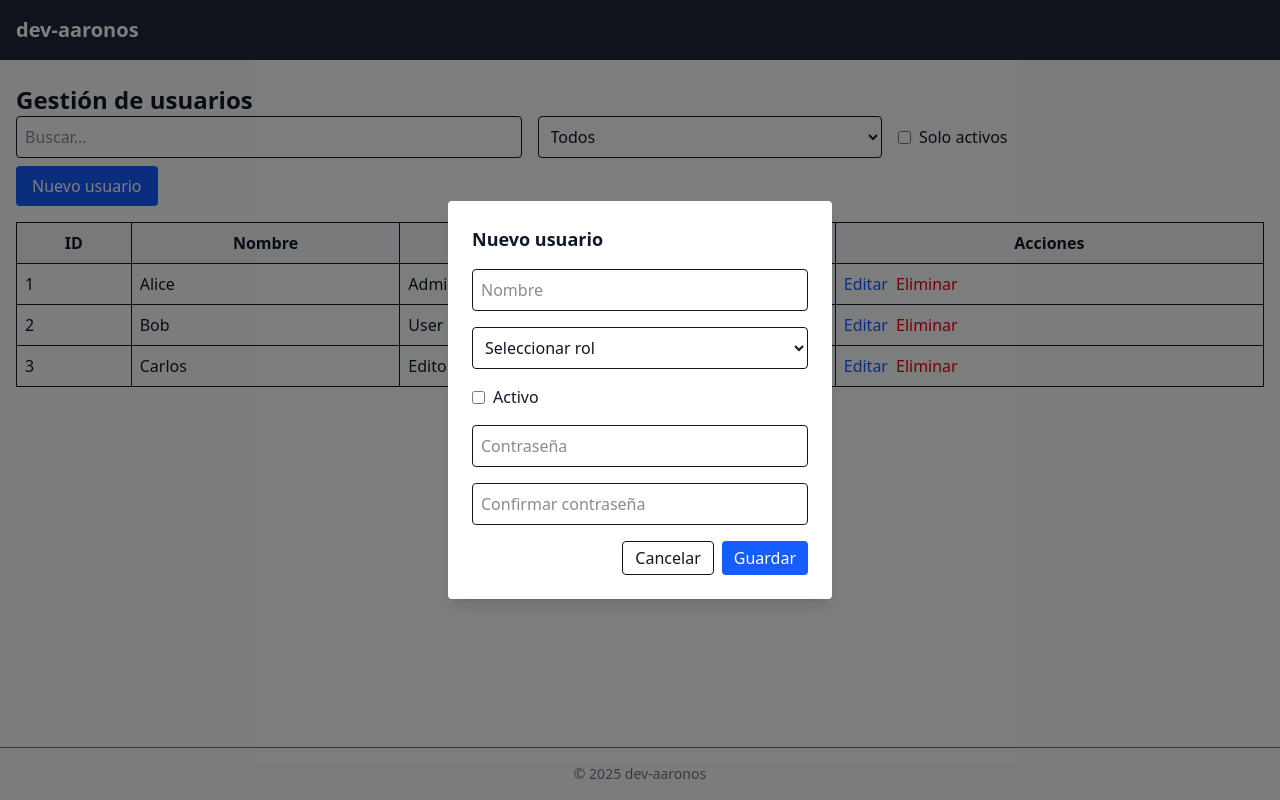
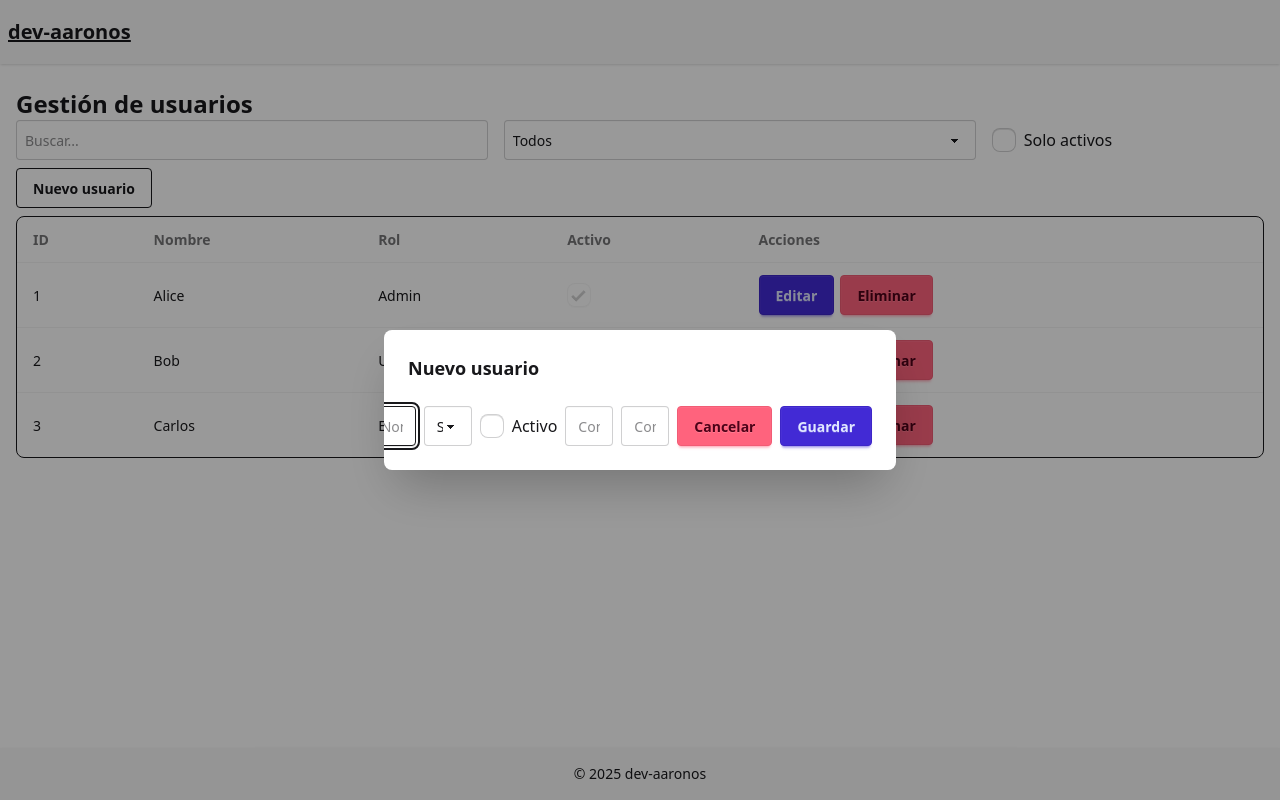
Before and after one commit to dev-aaronos/cost-web-spa, a Vue app: page /ejercicio-1 in a window 1280 px wide. Both pictures are taken after a click on the button "Nuevo usuario". Built offline with nearby package versions, Linux system fonts and the light colour scheme.

Commit message:
feat: add daisyui class in project

```diff
--- a/package.json
+++ b/package.json
@@ -20,6 +20,7 @@
     "@types/node": "^24.9.2",
     "@vitejs/plugin-vue": "^6.0.1",
     "@vue/tsconfig": "^0.8.1",
+    "daisyui": "^5.4.2",
     "eslint": "^9.38.0",
     "eslint-plugin-vue": "^10.5.1",
     "prettier": "3.6.2",
--- a/src/components/shared/LogoContainer.vue
+++ b/src/components/shared/LogoContainer.vue
@@ -15,6 +15,6 @@
 @reference "@/style.css";
 
 .logo {
-  @apply h-24 p-6 hover:drop-shadow-blue-600;
+  @apply h-24 p-2 transition animate-pulse;
 }
 </style>
--- a/src/components/shared/MenuGrid.vue
+++ b/src/components/shared/MenuGrid.vue
@@ -56,14 +56,23 @@ const examples = ref<IExample[]>([
 
 <template>
   <div class="grid grid-cols-1 md:grid-cols-2 lg:grid-cols-3 gap-4">
-    <div v-for="item in examples" :key="item.id"
-      class="bg-emerald-700 text-neutral-50 shadow-2xl hover:shadow-emerald-500/50 hover:translate-y-0.5 rounded-md">
-      <div class="py-2.5 px-2">
-        <h6 class="font-bold">{{ item.name }}</h6>
-        <p>{{ item.description }}</p>
-        <RouterLink :to="item.path" class="flex justify-end hover:underline font-bold" title="Ir al inicio">
-          Vamos...
-        </RouterLink>
+    <div
+      v-for="item in examples"
+      :key="item.id"
+      class="bg-emerald-700 text-neutral-50 shadow-2xl hover:shadow-emerald-500/50 transition delay-150 duration-300 ease-in-out hover:-translate-y-1 hover:scale-105 rounded-md"
+    >
+      <div class="card">
+        <div class="card-body">
+          <h6 class="font-bold">{{ item.name }}</h6>
+          <p>{{ item.description }}</p>
+          <RouterLink
+            :to="item.path"
+            class="flex justify-end font-bold link"
+            title="Ir al inicio"
+          >
+            Vamos...
+          </RouterLink>
+        </div>
       </div>
     </div>
   </div>
--- a/src/layouts/DefaultLayout.vue
+++ b/src/layouts/DefaultLayout.vue
@@ -9,8 +9,8 @@ const { header = 'dev-aaronos' } = defineProps<DefaultLayoutProps>();
 </script>
 
 <template>
-  <div class="min-h-screen flex flex-col bg-gray-50 text-gray-900">
-    <header class="p-4 bg-gray-800 text-white text-xl font-semibold">
+  <div class="min-h-screen flex flex-col">
+    <header class="navbar bg-base-200 shadow-sm text-xl font-semibold link">
       <RouterLink to="/" class="hover:underline" title="Ir al inicio">
         {{ header }}
       </RouterLink>
@@ -22,7 +22,7 @@ const { header = 'dev-aaronos' } = defineProps<DefaultLayoutProps>();
       </div>
     </main>
 
-    <footer class="p-4 text-center text-sm text-gray-500 border-t">
+    <footer class="p-4 bg-base-200 shadow-sm text-center text-sm">
       © {{ new Date().getFullYear() }} dev-aaronos
     </footer>
   </div>
--- a/src/pages/user-crud/components/FilterArea.vue
+++ b/src/pages/user-crud/components/FilterArea.vue
@@ -15,7 +15,7 @@ const roles = [
   { label: 'Todos', value: '' },
   { label: 'Admin', value: 'Admin' },
   { label: 'User', value: 'User' },
-  { label: 'Editor', value: 'Editor' }
+  { label: 'Editor', value: 'Editor' },
 ];
 
 // 🔄 Watch: cuando cambian inputs, emitimos el cambio al padre
@@ -23,15 +23,26 @@ watch(localFilter, (newVal) => emit('change', newVal), { deep: true });
 </script>
 
 <template>
-  <div class="flex items-center gap-4 ">
-    <input type="text" placeholder="Buscar..." v-model="localFilter.search" class=" grow border p-2 rounded" />
+  <div class="flex items-center gap-4">
+    <input
+      type="text"
+      placeholder="Buscar..."
+      v-model="localFilter.search"
+      class="input grow border p-2 rounded"
+    />
 
-    <select v-model="localFilter.role" class=" grow border p-2 rounded">
-      <option v-for="role in roles" :key="role.label" :value="role.value">{{ role.label }}</option>
+    <select v-model="localFilter.role" class="select grow border p-2 rounded">
+      <option v-for="role in roles" :key="role.label" :value="role.value">
+        {{ role.label }}
+      </option>
     </select>
 
-    <label class=" grow flex items-center gap-2">
-      <input type="checkbox" v-model="localFilter.activeOnly" />
+    <label class="grow flex items-center gap-2">
+      <input
+        type="checkbox"
+        class="checkbox"
+        v-model="localFilter.activeOnly"
+      />
       Solo activos
     </label>
   </div>
--- a/src/pages/user-crud/components/UserForm.vue
+++ b/src/pages/user-crud/components/UserForm.vue
@@ -29,7 +29,7 @@ watch(
     if (u) Object.assign(form, u);
     else Object.assign(form, { id: 0, name: '', role: '', active: false });
   },
-  { immediate: true }
+  { immediate: true },
 );
 
 function handleSubmit() {
@@ -40,18 +40,32 @@ function handleSubmit() {
   emit('save', form);
   emit('close');
 }
+
+const label: string = props.isEditing ? 'Editar usuario' : 'Nuevo usuario';
 </script>
 
 <template>
-  <div class="fixed inset-0 bg-black/50 flex items-center justify-center">
-    <form @submit.prevent="handleSubmit" class="bg-white p-6 rounded shadow-lg space-y-4 w-96">
+  <!-- Botón crear -->
+  <button class="btn btn-outline my-2" onclick="modalForm.showModal()">
+    {{ label }}
+  </button>
+  <dialog id="modalForm" class="modal">
+    <div class="modal-box">
+      <form @submit.prevent="handleSubmit" class="space-y-4 space-x-2">
         <h2 class="text-lg font-semibold">
-        {{ isEditing ? 'Editar usuario' : 'Nuevo usuario' }}
+          {{ label }}
         </h2>
 
-      <input type="text" placeholder="Nombre" v-model="form.name" class="w-full border p-2 rounded" required />
+        <div class="modal-action">
+          <input
+            class="input"
+            type="text"
+            placeholder="Nombre"
+            v-model="form.name"
+            required
+          />
 
-      <select v-model="form.role" class="w-full border p-2 rounded">
+          <select class="select" v-model="form.role">
             <option value="">Seleccionar rol</option>
             <option value="Admin">Admin</option>
             <option value="User">User</option>
@@ -59,22 +73,31 @@ function handleSubmit() {
           </select>
 
           <label class="flex items-center gap-2">
-        <input type="checkbox" v-model="form.active" />
+            <input class="checkbox" type="checkbox" v-model="form.active" />
             Activo
           </label>
 
-      <input type="password" placeholder="Contraseña" v-model="passwords.password" class="w-full border p-2 rounded" />
-      <input type="password" placeholder="Confirmar contraseña" v-model="passwords.confirm"
-        class="w-full border p-2 rounded" />
+          <input
+            type="password"
+            placeholder="Contraseña"
+            v-model="passwords.password"
+            class="input"
+          />
+          <input
+            type="password"
+            placeholder="Confirmar contraseña"
+            v-model="passwords.confirm"
+            class="input"
+          />
 
           <div class="flex justify-end gap-2">
-        <button type="button" class="px-3 py-1 border rounded" @click="emit('cancel')">
+            <button type="button" class="btn btn-error" @click="emit('cancel')">
               Cancelar
             </button>
-        <button type="submit" class="px-3 py-1 bg-blue-600 text-white rounded">
-          Guardar
-        </button>
+            <button type="submit" class="btn btn-primary">Guardar</button>
+          </div>
         </div>
       </form>
     </div>
+  </dialog>
 </template>
--- a/src/pages/user-crud/components/UserTable.vue
+++ b/src/pages/user-crud/components/UserTable.vue
@@ -6,27 +6,41 @@ const emit = defineEmits<{ edit: [number]; delete: [number] }>();
 </script>
 
 <template>
-  <table class="w-full border-collapse border my-2">
+  <table class="table border">
     <thead>
-      <tr class="bg-gray-100">
-        <th class="border p-2">ID</th>
-        <th class="border p-2">Nombre</th>
-        <th class="border p-2">Rol</th>
-        <th class="border p-2">Activo</th>
-        <th class="border p-2">Acciones</th>
+      <tr>
+        <th>ID</th>
+        <th>Nombre</th>
+        <th>Rol</th>
+        <th>Activo</th>
+        <th>Acciones</th>
       </tr>
     </thead>
-    <tbody>
+    <tbody v-if="users.length === 0">
+      <tr>
+        <td colspan="3">No se han encontrado datos</td>
+      </tr>
+    </tbody>
+    <tbody v-else>
       <tr v-for="u in users" :key="u.id">
-        <td class="border p-2">{{ u.id }}</td>
-        <td class="border p-2">{{ u.name }}</td>
-        <td class="border p-2">{{ u.role }}</td>
-        <td class="border p-2">
-          <input type="checkbox" disabled :checked="u.active" />
+        <td>{{ u.id }}</td>
+        <td>{{ u.name }}</td>
+        <td>{{ u.role }}</td>
+        <td>
+          <input
+            class="checkbox"
+            type="checkbox"
+            disabled
+            :checked="u.active"
+          />
         </td>
-        <td class="border p-2 space-x-2">
-          <button class="text-blue-600" @click="emit('edit', u.id)">Editar</button>
-          <button class="text-red-600" @click="emit('delete', u.id)">Eliminar</button>
+        <td class="flex flex-wrap gap-1.5">
+          <button class="btn btn-primary" @click="emit('edit', u.id)">
+            Editar
+          </button>
+          <button class="btn btn-error" @click="emit('delete', u.id)">
+            Eliminar
+          </button>
         </td>
       </tr>
     </tbody>
--- a/src/pages/user-crud/index.vue
+++ b/src/pages/user-crud/index.vue
@@ -41,17 +41,24 @@ function openEditForm(userId: number) {
       <!-- Área de filtros -->
       <FilterArea :filter="filter" @change="handleFilter" />
 
-      <!-- Botón crear -->
-      <button class="px-4 py-2 my-2 bg-blue-600 text-white rounded" @click="openCreateForm">
-        Nuevo usuario
-      </button>
+      <UserForm :isEditing="false" :user="null" />
 
       <!-- Tabla -->
-      <UserTable :users="filteredUsers" @edit="openEditForm" @delete="handleDelete" />
+      <UserTable
+        :users="filteredUsers"
+        @edit="openEditForm"
+        @delete="handleDelete"
+      />
 
       <!-- Formulario modal -->
-      <UserForm v-if="showForm" :user="selectedUser" :isEditing="isEditing" @save="handleSave" @cancel="handleCancel"
-        @close="showForm = false" />
+      <UserForm
+        v-if="showForm"
+        :user="selectedUser"
+        :isEditing="isEditing"
+        @save="handleSave"
+        @cancel="handleCancel"
+        @close="showForm = false"
+      />
     </div>
   </div>
 </template>
--- a/src/style.css
+++ b/src/style.css
@@ -1 +1,37 @@
 @import 'tailwindcss';
+@plugin "daisyui";
+
+@plugin "daisyui/theme" {
+  name: 'abyss';
+  default: false;
+  prefersdark: false;
+  color-scheme: 'dark';
+  --color-base-100: oklch(20% 0.08 209);
+  --color-base-200: oklch(15% 0.08 209);
+  --color-base-300: oklch(10% 0.08 209);
+  --color-base-content: oklch(90% 0.076 70.697);
+  --color-primary: oklch(92% 0.2653 125);
+  --color-primary-content: oklch(50% 0.2653 125);
+  --color-secondary: oklch(83.27% 0.0764 298.3);
+  --color-secondary-content: oklch(43.27% 0.0764 298.3);
+  --color-accent: oklch(43% 0 0);
+  --color-accent-content: oklch(98% 0 0);
+  --color-neutral: oklch(30% 0.08 209);
+  --color-neutral-content: oklch(90% 0.076 70.697);
+  --color-info: oklch(74% 0.16 232.661);
+  --color-info-content: oklch(29% 0.066 243.157);
+  --color-success: oklch(79% 0.209 151.711);
+  --color-success-content: oklch(26% 0.065 152.934);
+  --color-warning: oklch(84.8% 0.1962 84.62);
+  --color-warning-content: oklch(44.8% 0.1962 84.62);
+  --color-error: oklch(65% 0.1985 24.22);
+  --color-error-content: oklch(27% 0.1985 24.22);
+  --radius-selector: 2rem;
+  --radius-field: 0.25rem;
+  --radius-box: 0.5rem;
+  --size-selector: 0.25rem;
+  --size-field: 0.25rem;
+  --border: 1px;
+  --depth: 1;
+  --noise: 0;
+}
```
Also changed, not shown: 1 other file (tests, documents, lock files or other folders). Lines whose indentation alone changed are shown as unchanged.
